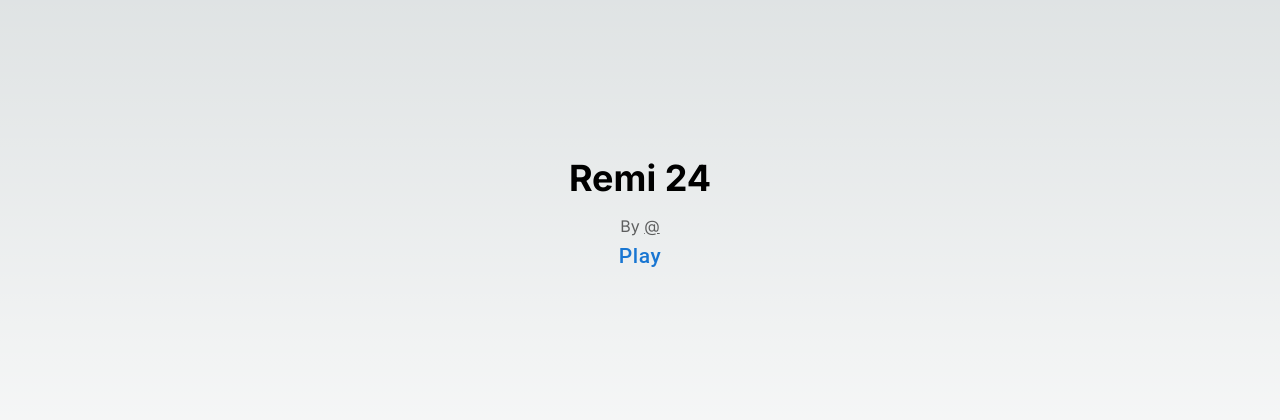
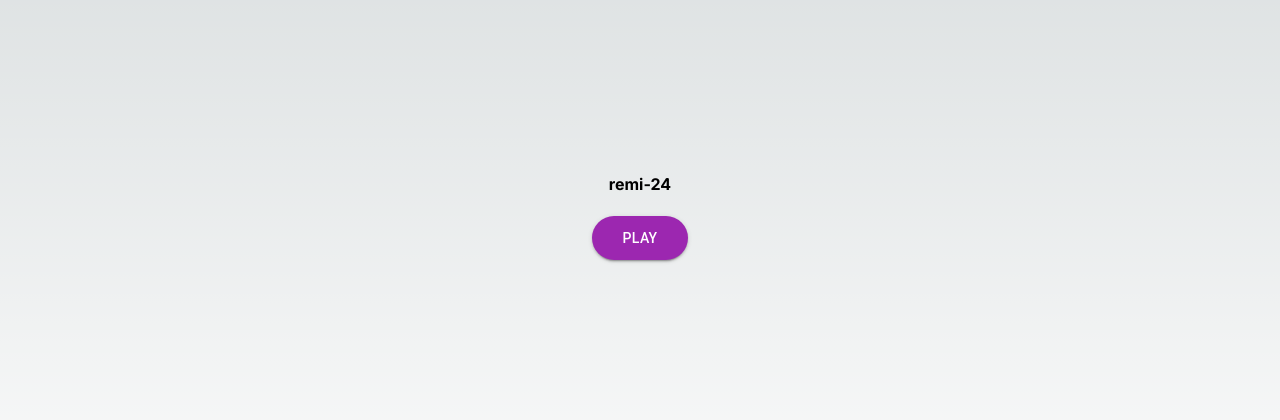
Before and after one commit to Briananindya/remi-24-fork, a Next.js app: page / in a window 1280 px wide. Shown: the part 184-604 px from the top of the page. Built offline with nearby package versions, Linux system fonts and the light colour scheme.

Commit message:
Re-structure, add fetch

```diff
--- a/app/page.tsx
+++ b/app/page.tsx
@@ -1,92 +1,28 @@
 "use client"
 import Image from 'next/image'
 import { ReactElement, useEffect, useState } from 'react';
-import Button from '@/components/Button';
-
-type DefaultProps = {
-  clicked: Function
-}
-
-export function Title({ clicked }: DefaultProps) {
-  return (
-    <div className="text-center">
-      <h1 className="text-4xl font-bold mb-4">Remi 24</h1>
-      <p className='opacity-60'>By <span className="underline">@</span></p>
-      <Button onClickFunction={() => {
-        clicked("play")
-      }}>
-        Play
-      </Button>
-      <br></br>
-      {/* Your mobile-friendly content */}
-    </div>
-  )
-}
-export function Play({clicked} : DefaultProps) {
-  useEffect(() => {
-    const fetchData = async () => {
-      try {
-        const response = await fetch("/api/random", {
-          method: "POST"
-        });
-
-        if (!response.ok) {
-          throw new Error(`HTTP error! Status: ${response.status}`);
-        }
-
-        const data = await response.json();
-        // Do something with the fetched data
-        alert(data);
-      } catch (error) {
-        console.error(error);
-      }
-    };
-
-    fetchData();
-  }, [])
-
-  return (
-    <div className='text-center'>
-      Play?
-
-      <br />
-      <Button onClickFunction={() => {
-        clicked("title")
-      }}>
-        Back to title
-      </Button>
-    </div>
-  )
-}
-
-export function Result({clicked}: DefaultProps) {
-  return (
-    <div>
-      Result
-    </div>
-  )
-}
-
-type ContentMap = {
-  [key: string]: ReactElement;
-};
+import Link from 'next/link';
+import Button from '@mui/material/Button';
 
 export default function Home() {
   const [content, setContent] = useState("title");
 
-  const handleContentChange = (newContent: string) => {
-    setContent(newContent);
-  };
-
-  const contentMap: ContentMap = {
-    "title": <Title clicked={handleContentChange} />,
-    "play": <Play clicked={handleContentChange} />,
-    "result": <Result clicked={handleContentChange} />
-  };
-
   return (
-    <div className="min-h-screen flex items-center justify-center">
-      {contentMap[content]}
+    <div className="min-h-screen flex items-center justify-center font-bold">
+      <div className='block text-center'>
+        <p className='mb-5'>remi-24</p>
+        <Button href="/play" variant="contained" color="secondary" style={{
+          borderRadius: 50,
+          paddingTop: 10,
+          paddingBottom: 10,
+          paddingLeft: 30,
+          paddingRight: 30,
+          display: 'block'
+        }} className='font-bold'>
+          Play
+        </Button>
+      </div>
     </div>
   );
+
 }
--- /dev/null
+++ b/app/play/page.tsx
@@ -0,0 +1,37 @@
+"use client"
+import React, { useEffect, useState } from "react";
+import { Button } from "@mui/material";
+
+export default async function Play() {
+    const [data, setData] = useState(null)
+
+    useEffect(() => {
+        async function fetchData() {
+            const response = await fetch("/api/random", {method: "POST"});
+            const data = await response.json();
+            setData(data);
+        }
+        fetchData();
+    }, []);
+
+    console.log(data)
+
+    return (
+        <div className="min-h-screen flex items-center justify-center font-bold">
+            <div className='block text-center'>
+                <p className="mb-5">Hey this is from play</p>
+                <Button href="/" variant="contained" color="secondary" style={{
+                    borderRadius: 50,
+                    paddingTop: 10,
+                    paddingBottom: 10,
+                    paddingLeft: 30,
+                    paddingRight: 30,
+                    display: 'block'
+                }} className='font-bold'
+                >
+                    Back
+                </Button>
+            </div>
+        </div>
+    )
+}
```
